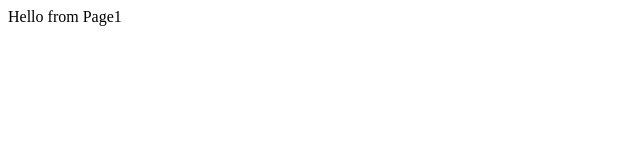
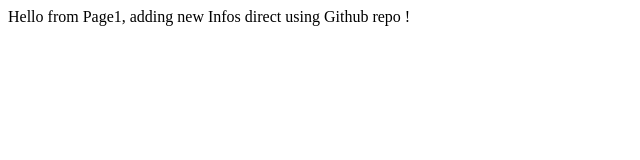
Before and after one commit to GitAlaaTilawi/FirstProject, a plain HTML site: page page1.html in a window 1280 px wide. Shown: the whole page, without its empty margins (0-640 px from the left). Drawn offline with Linux system fonts and the light colour scheme.

Commit message:
Update page1.html
change the text in page1

```diff
--- a/page1.html
+++ b/page1.html
@@ -1,5 +1,5 @@
 <!DOCTYPE html>
 <html>
     <title></title>
-    <body>Hello from Page1</body>
+    <body>Hello from Page1, adding new Infos direct using Github repo !</body>
 </html>
```
